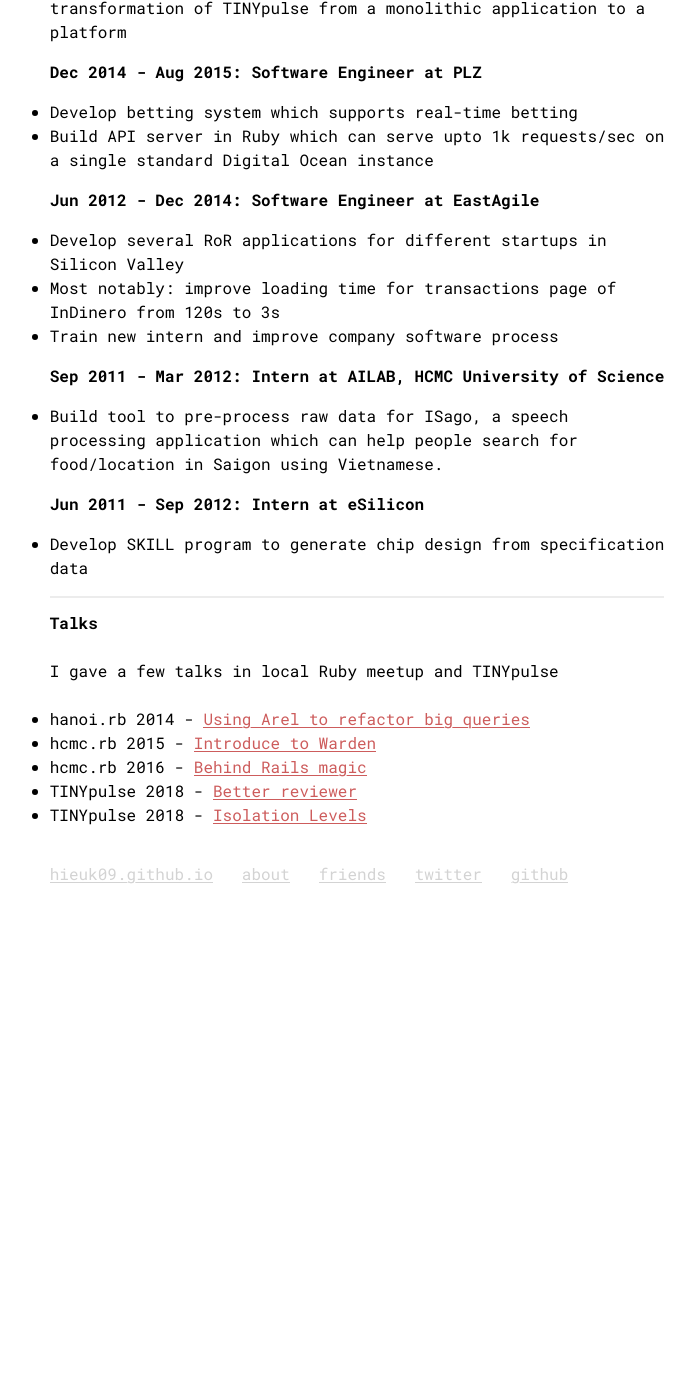
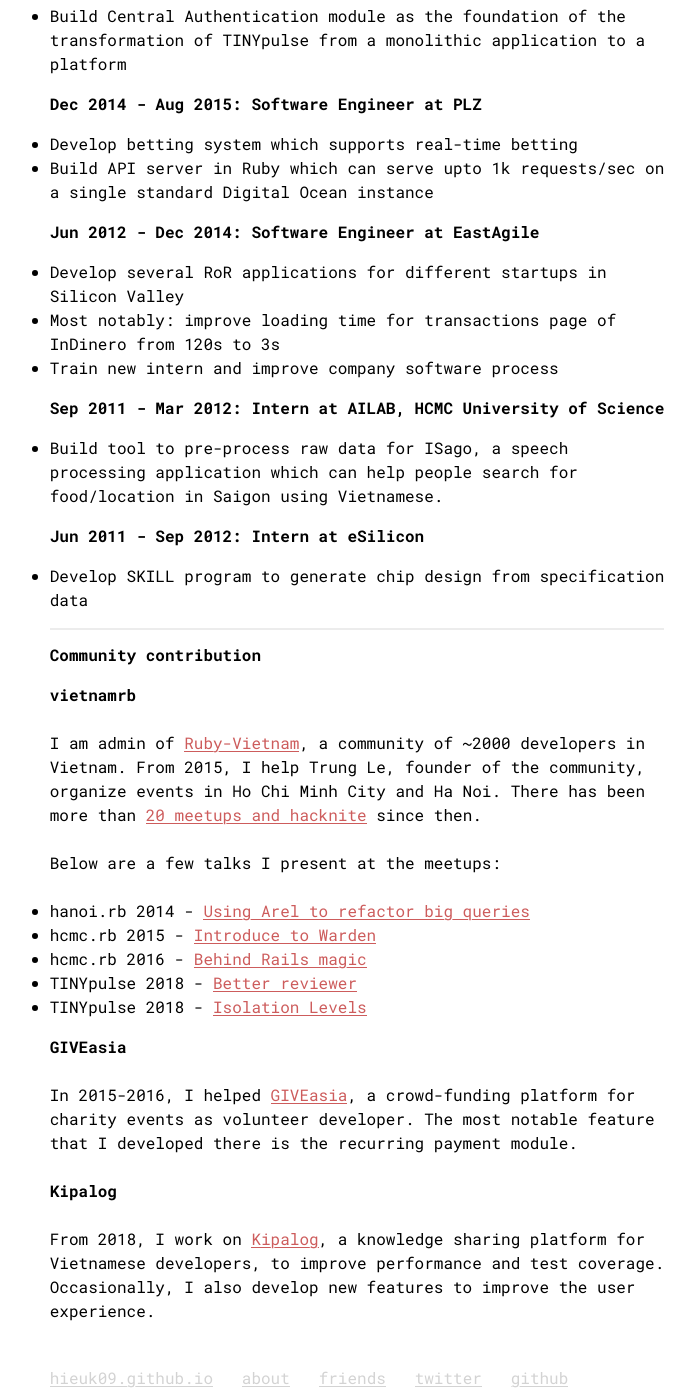
Before and after one commit to hieuk09/hieuk09.github.io, a Jekyll site: the page built from about/index.md, in a window 1280 px wide and 1400 px high, scrolled down 632 px. Shown: the whole window, without its empty margins (283-978 px from the left). Built offline with Jekyll 4.4.1, drawn with Linux system fonts in a browser that asks for light colours; before the commit the page ends 1528 px from its top, so only the background shows below that; some of the changed text lies outside the part shown.

Commit message:
[ax] Replace talks section with community contributions section

```diff
--- a/about/index.md
+++ b/about/index.md
@@ -13,7 +13,9 @@
 
 ## Education
 
-Bachelor Degree at Ho Chi Minh City University of Science
+- Bachelor Degree at Ho Chi Minh City University of Science
+- Third prize in HCMUS 2010 ACM-ICPC contest
+- Third prize in Vietnam 2011 ACM-ICPC contest
 
 ------------------
 
@@ -52,9 +54,15 @@
 
 ------------------
 
-## Talks
+## Community contribution
 
-I gave a few talks in local Ruby meetup and TINYpulse
+### vietnamrb
+
+I am admin of [Ruby-Vietnam](http://ruby.org.vn/), a community of ~2000 developers in Vietnam. From 2015,
+I help Trung Le, founder of the community, organize events in Ho Chi Minh City and Ha Noi. There has been more than
+[20 meetups and hacknite](https://www.facebook.com/pg/vietnam.ruby/events/?ref=page_internal) since then.
+
+Below are a few talks I present at the meetups:
 
 - hanoi.rb 2014 - [Using Arel to refactor big queries](https://www.slideshare.net/HieuNguyenTrung/using-arel-to-refactor-big-queries)
 - hcmc.rb 2015 - [Introduce to Warden](https://www.slideshare.net/HieuNguyenTrung/introduce-warden)
@@ -62,3 +70,13 @@
 - TINYpulse 2018 - [Better reviewer](https://www.slideshare.net/HieuNguyenTrung/better-reviewer)
 - TINYpulse 2018 - [Isolation
 Levels](https://www.slideshare.net/HieuNguyenTrung/understanding-isolation-levels/HieuNguyenTrung/understanding-isolation-levels)
+
+### GIVEasia
+
+In 2015-2016, I helped [GIVEasia](give.asia), a crowd-funding platform for charity events as volunteer developer.
+The most notable feature that I developed there is the recurring payment module.
+
+### Kipalog
+
+From 2018, I work on [Kipalog](kipalog.com), a knowledge sharing platform for Vietnamese developers, to improve performance and test coverage.
+Occasionally, I also develop new features to improve the user experience.
```
Also changed, not shown: other parts of about/index.md (+1 -1 lines).
